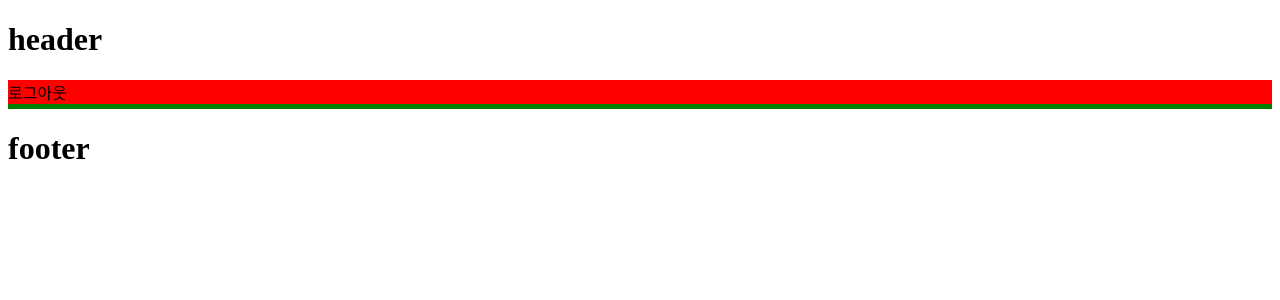
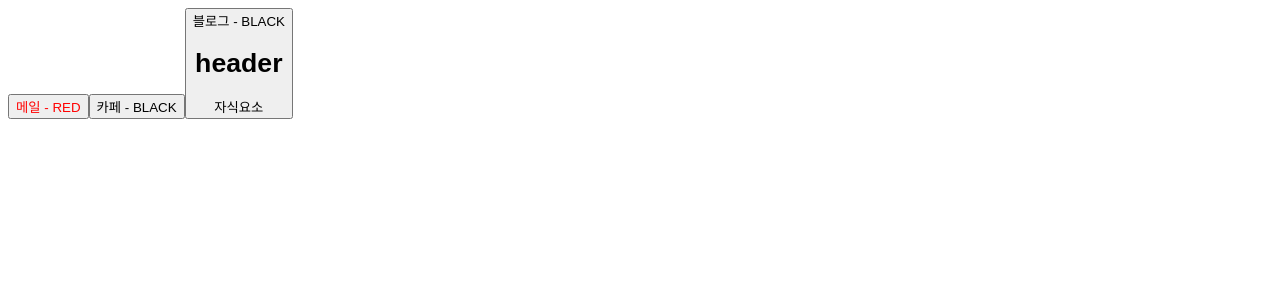
Before and after one commit to misung-dev/inflearn-onebite-react, a React (Vite) app in the folder section05/: page / in a window 1280 px wide. Shown: the top 300 px of the page. Built offline with nearby package versions, Linux system fonts and the light colour scheme.

Commit message:
feat: 5.4) Props로 데이터 전달하기

```diff
--- a/section05/src/App.jsx
+++ b/section05/src/App.jsx
@@ -1,14 +1,25 @@
 import "./App.css";
+
 import Header from "./components/Header";
-import Main from "./components/Main";
-import Footer from "./components/Footer";
+import Button from "./components/Button";
 
 function App() {
+  const buttonProps = {
+    text: "메일",
+    color: "red",
+    a: 1,
+    b: 2,
+    c: 3,
+  };
+
   return (
     <>
-      <Header />
-      <Main />
-      <Footer />
+      <Button {...buttonProps} />
+      <Button text={"카페"} />
+      <Button text={"블로그"}>
+        <Header />
+        <div>자식요소</div>
+      </Button>
     </>
   );
 }
--- /dev/null
+++ b/section05/src/components/Button.jsx
@@ -0,0 +1,14 @@
+const Button = ({ text, color, children }) => {
+  return (
+    <button style={{ color }}>
+      {text} - {color.toUpperCase()}
+      {children}
+    </button>
+  );
+};
+
+Button.defaultProps = {
+  color: "black",
+};
+
+export default Button;
```
